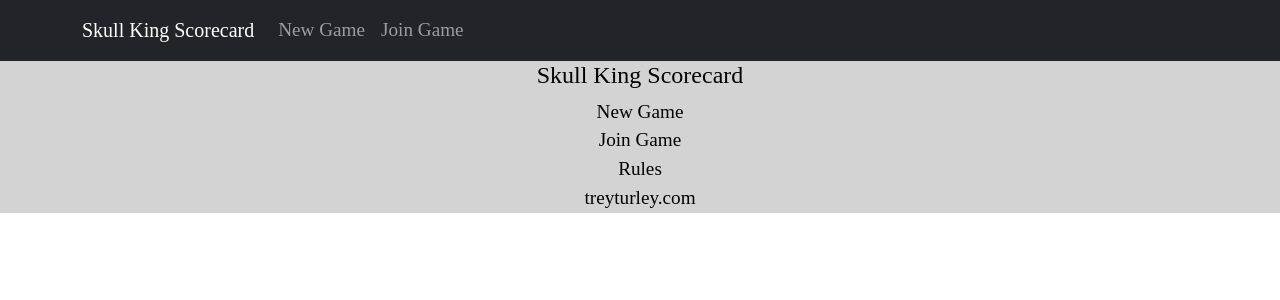
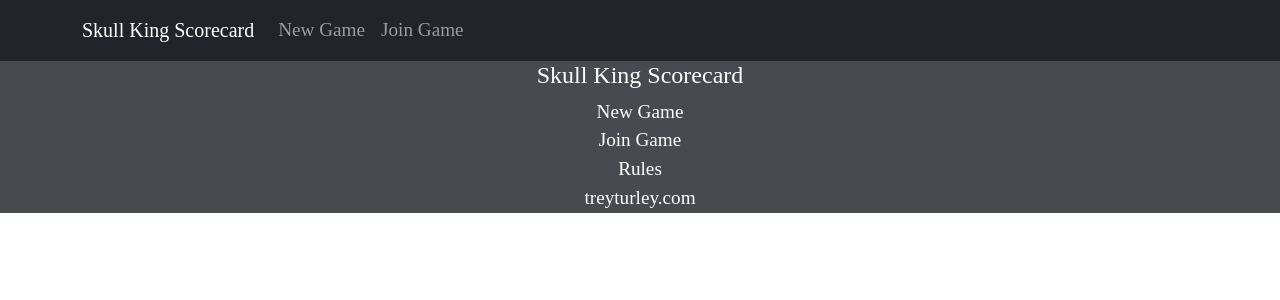
Before and after one commit to treyturley/sk-scorecard-react, a React (Create React App) app: page / in a window 1280 px wide. Shown: the top 300 px of the page. Built offline with nearby package versions, Linux system fonts and the light colour scheme; a web font is replaced by a local one.

Commit message:
changes footer bg color and link color

```diff
--- a/src/styles/Footer.css
+++ b/src/styles/Footer.css
@@ -1,7 +1,7 @@
 footer {
   display: flex;
   flex-shrink: 0;
-  background-color: lightgray;
+  background-color: #474B4F;
   width: 100%;
 }
 
@@ -11,4 +11,5 @@ footer a {
 
 footer a:any-link {
   text-decoration: none;
+  color: white;;
 }
```
